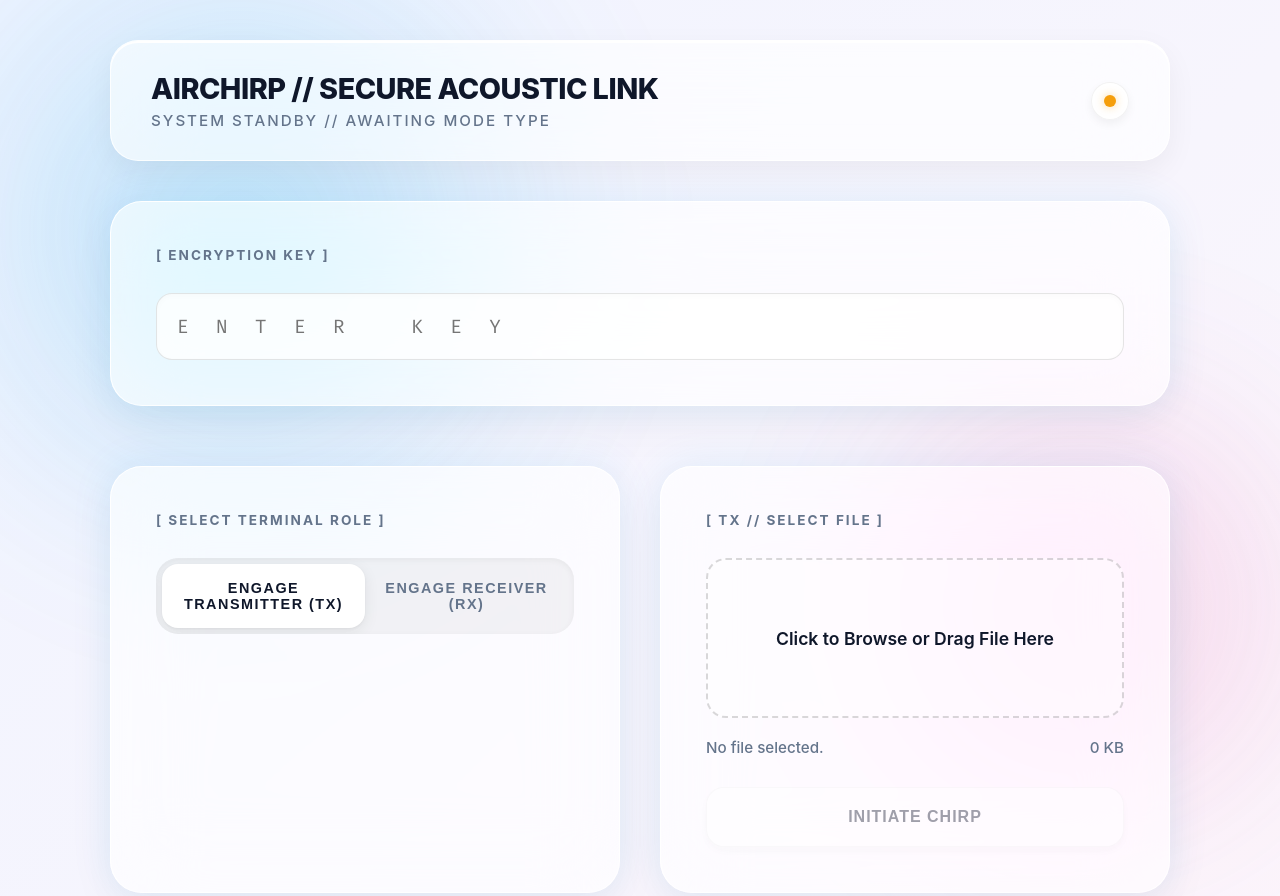
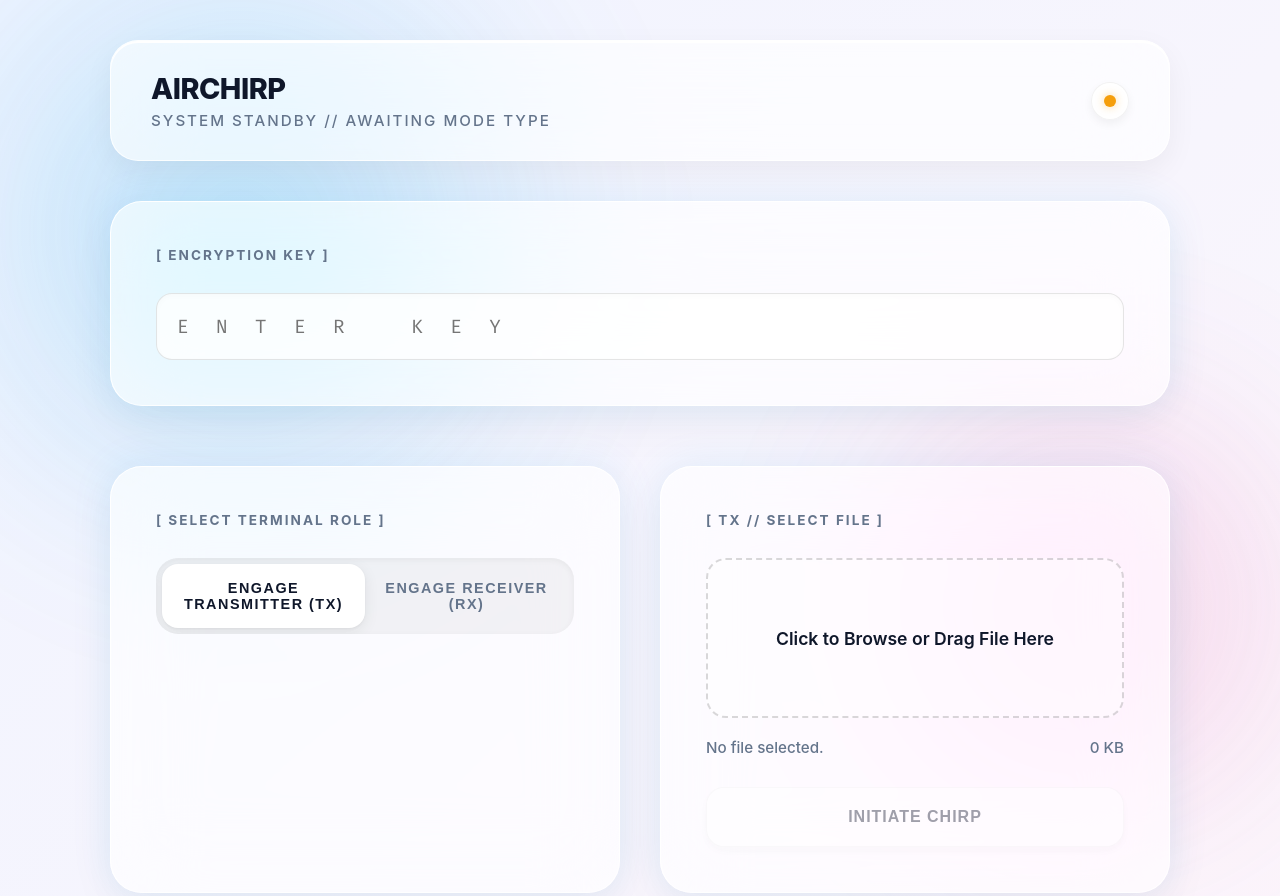
Before and after one commit to metrobraj/acoustic-data-transmission-devjams26, a website: page index.html in a window 1280 px wide. Shown: the top 896 px of the page. Drawn offline with Linux system fonts and the light colour scheme.

Commit message:
2257 || HTML UPDATES

```diff
--- a/index.html
+++ b/index.html
@@ -3,7 +3,7 @@
 <head>
     <meta charset="UTF-8">
     <meta name="viewport" content="width=device-width, initial-scale=1.0">
-    <title>AirChirp // Secure Ethereal Link</title>
+    <title>AirChirp</title>
     <script src="https://cdn.jsdelivr.net/npm/fflate@0.8.2/umd/index.js"></script>
     <link href="https://fonts.googleapis.com/css2?family=Fira+Code:wght@400;700&display=swap" rel="stylesheet">
     <link rel="stylesheet" href="css/style.css">
@@ -14,7 +14,7 @@
         <!-- Header Section -->
         <header class="cyber-header">
             <div class="header-titles">
-                <h1>AIRCHIRP // SECURE ACOUSTIC LINK</h1>
+                <h1>AIRCHIRP</h1>
                 <p class="subtitle">SYSTEM STANDBY // AWAITING MODE TYPE</p>
             </div>
             <div class="status-indicator">
```
